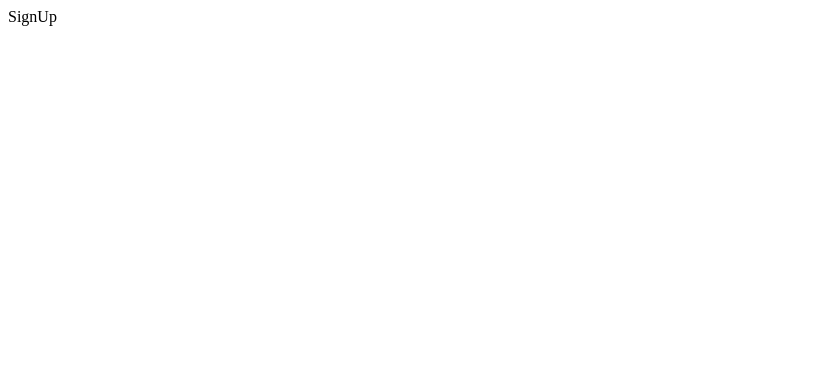
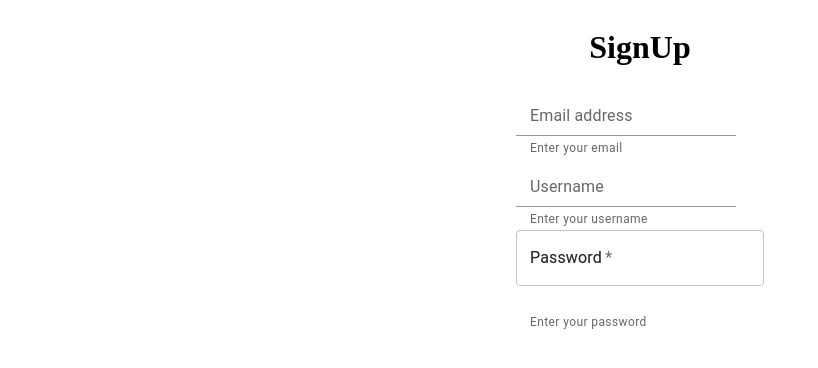
Before and after one commit to bryantt23/odin-twitter-clone, a Next.js app in the folder frontend/my-app/: page /signUp in a window 1280 px wide. Shown: the top 368 px of the page, without its empty margins (0-818 px from the left). Built offline with nearby package versions, Linux system fonts and the light colour scheme.

Commit message:
begin static sign up page

```diff
--- a/frontend/my-app/package.json
+++ b/frontend/my-app/package.json
@@ -9,6 +9,11 @@
     "lint": "next lint"
   },
   "dependencies": {
+    "@emotion/react": "^11.11.4",
+    "@emotion/styled": "^11.11.0",
+    "@fontsource/roboto": "^5.0.12",
+    "@mui/material": "^5.15.12",
+    "@mui/icons-material": "5.15.12",
     "axios": "^1.6.7",
     "next": "14.1.1",
     "react": "^18",
--- a/frontend/my-app/pages/signUp.js
+++ b/frontend/my-app/pages/signUp.js
@@ -1,7 +1,47 @@
+import { FormControl, InputLabel, Input, FormHelperText, TextField } from '@mui/material';
+
 
 function SignUp() {
     return (
-        <div>SignUp</div>
+        <div style={{ display: 'flex', flexDirection: 'column', alignItems: 'center' }}>
+            <h1>SignUp</h1>
+            <div>
+                <form>
+                    <div>
+                        <FormControl>
+                            <InputLabel htmlFor="email">Email address</InputLabel>
+                            <Input id="email" />
+                            <FormHelperText id="my-helper-text">Enter your email</FormHelperText>
+                        </FormControl>
+                    </div>
+                    <div>
+                        <FormControl>
+                            <InputLabel htmlFor="username">Username</InputLabel>
+                            <Input
+                                variant="outlined" id="username" />
+                            <FormHelperText id="my-helper-text">Enter your username</FormHelperText>
+                        </FormControl>
+                    </div>
+                    <div>
+                        <FormControl>
+                            <InputLabel htmlFor="password">Password</InputLabel>
+                            <TextField
+                                label="Password"
+                                // onChange={e => setPassword(e.target.value)}
+                                required
+                                variant="outlined"
+                                color="secondary"
+                                type="password"
+                                // value={password}
+                                // error={passwordError}
+                                fullWidth
+                                sx={{ mb: 3 }}
+                            />
+                            <FormHelperText id="my-helper-text">Enter your password</FormHelperText>
+                        </FormControl>
+                    </div>
+                </form></div>
+        </div>
     )
 }
 
```
Also changed, not shown: frontend/my-app/src/app/page.js (+7 -1 lines), 1 other file (tests, documents, lock files or other folders).
